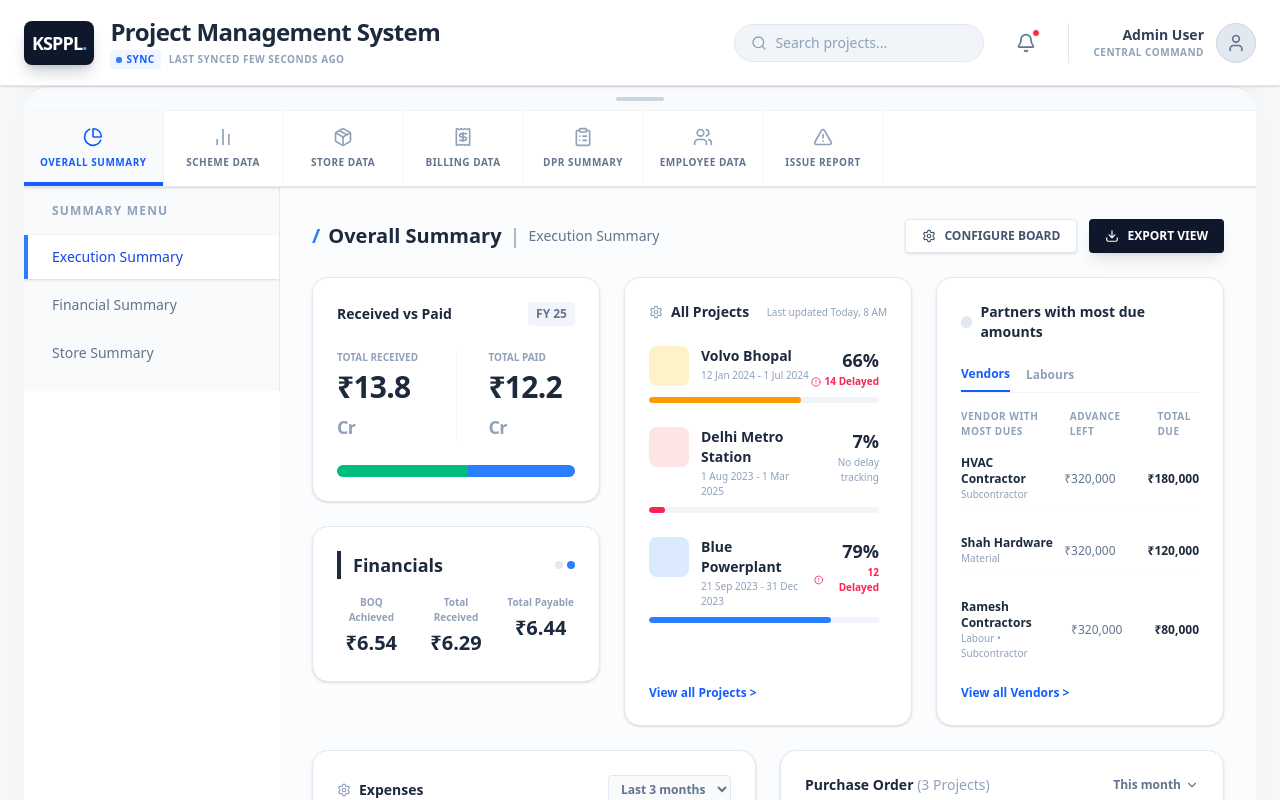
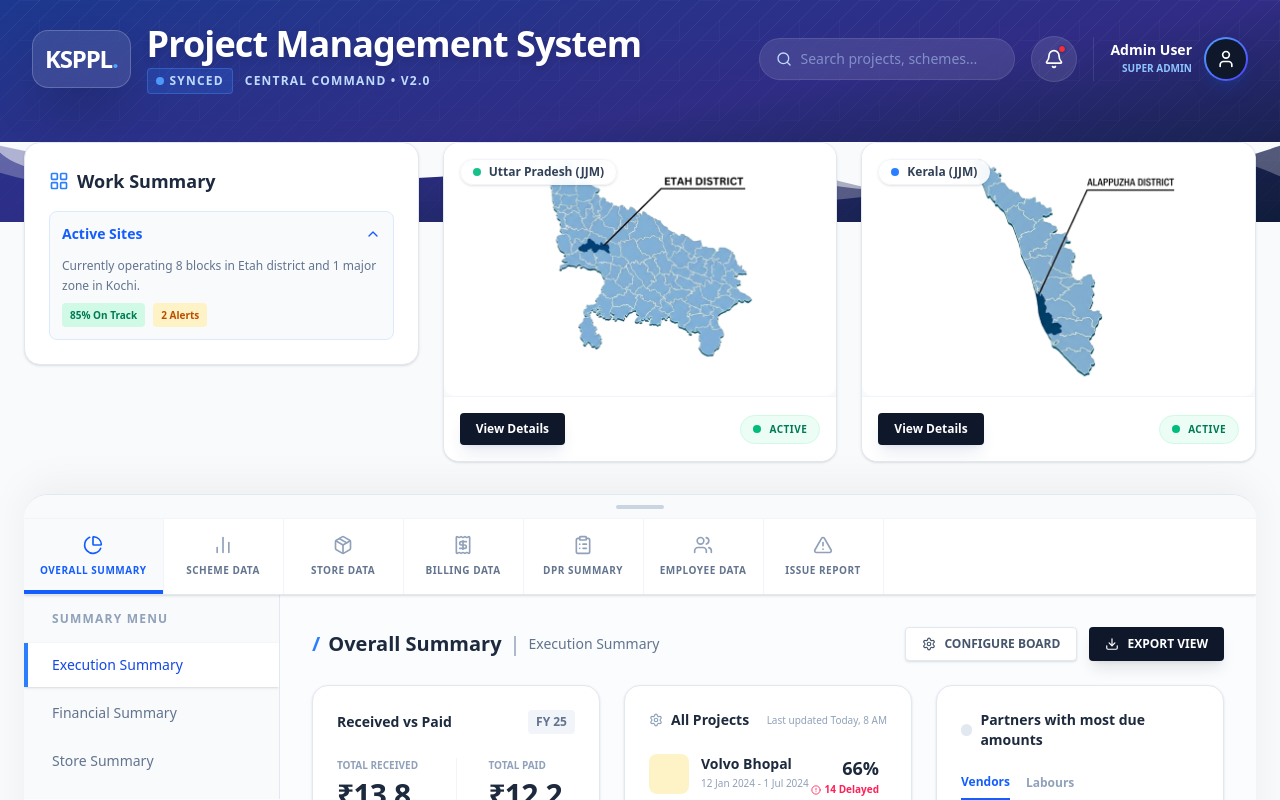
Before and after one commit to sandeepksp-prog/DPRAPP, a Next.js app: page /admin in a window 1280 px wide. Shown: the top 800 px of the page. Built offline with nearby package versions, Linux system fonts and the light colour scheme.

Commit message:
style: Aesthetic Overhaul - Wavy Hero & Deep Blue Header

```diff
--- a/src/app/admin/page.tsx
+++ b/src/app/admin/page.tsx
@@ -5,6 +5,7 @@ import { motion, AnimatePresence } from "framer-motion";
 import { LayoutGrid, ChevronDown, Search, Bell, User, Settings, Download } from "lucide-react";
 import UPMapSVG from "@/components/landing/UPMapSVG";
 import KeralaMapSVG from "@/components/landing/KeralaMapSVG";
+import AdminHero from "@/components/admin/AdminHero";
 
 // Navigation Components
 import AdminNavigation, { ERP_TABS } from "@/components/admin/navigation/AdminNavigation";
@@ -81,62 +82,20 @@ export default function AdminDashboard() {
     return (
         <div className="min-h-screen bg-slate-50 font-sans text-slate-800 selection:bg-blue-100 flex flex-col">
 
-            {/* HEADER */}
-            <header className="bg-white border-b border-slate-200 sticky top-0 z-50 px-6 py-4 flex items-center justify-between shadow-sm">
-                <div className="flex items-center gap-4">
-                    <div className="bg-slate-900 text-white p-2 rounded-lg font-black text-lg tracking-tighter shadow-lg shadow-slate-900/20">
-                        KSPPL<span className="text-blue-400">.</span>
-                    </div>
-                    <div className="hidden sm:block">
-                        <h1 className="text-2xl font-black text-slate-800 tracking-tight">Project Management System</h1>
-                        <div className="flex items-center gap-2 text-[10px] font-bold text-slate-400 uppercase tracking-wider mt-0.5">
-                            <span className="bg-blue-50 text-blue-600 px-1.5 py-0.5 rounded flex items-center gap-1">
-                                <span className="relative flex h-1.5 w-1.5">
-                                    <span className="animate-ping absolute inline-flex h-full w-full rounded-full bg-blue-400 opacity-75"></span>
-                                    <span className="relative inline-flex rounded-full h-1.5 w-1.5 bg-blue-500"></span>
-                                </span>
-                                SYNC
-                            </span>
-                            Last synced few seconds ago
-                        </div>
-                    </div>
-                </div>
+            {/* NEW HERO HEADER */}
+            <AdminHero />
 
-                <div className="flex items-center gap-6">
-                    <div className="hidden md:flex items-center bg-slate-100 px-4 py-2 rounded-full border border-slate-200 focus-within:border-blue-500 focus-within:ring-2 ring-blue-500/10 transition-all">
-                        <Search size={16} className="text-slate-400" />
-                        <input type="text" placeholder="Search projects..." className="bg-transparent border-none outline-none text-sm ml-2 w-48 placeholder:text-slate-400 font-medium" />
-                    </div>
-                    <button className="relative p-2 text-slate-500 hover:text-blue-600 transition-colors">
-                        <Bell size={20} />
-                        <span className="absolute top-1 right-1 w-2 h-2 bg-red-500 rounded-full border border-white"></span>
-                    </button>
-                    <div className="flex items-center gap-3 pl-6 border-l border-slate-200">
-                        <div className="text-right hidden sm:block">
-                            <p className="text-sm font-bold text-slate-700">Admin User</p>
-                            <p className="text-[10px] uppercase font-bold text-slate-400 tracking-wider">Central Command</p>
-                        </div>
-                        <div className="w-10 h-10 bg-slate-200 rounded-full flex items-center justify-center text-slate-500 border border-slate-300">
-                            <User size={20} />
-                        </div>
-                    </div>
-                </div>
-            </header>
+            <main className="flex-1 relative overflow-visible flex flex-col -mt-20 z-20">
 
-            <main className="flex-1 relative overflow-hidden flex flex-col">
-
-                {/* TOP SECTION: SUMMARY & MAP CARDS */}
+                {/* TOP SECTION: SUMMARY & MAP CARDS (Overlapping Hero) */}
                 <motion.div
-                    className="px-6 grid grid-cols-1 lg:grid-cols-12 gap-6"
+                    className="px-6 grid grid-cols-1 lg:grid-cols-12 gap-6 mb-8"
                     animate={{
-                        height: isGridExpanded ? "0px" : "auto",
-                        opacity: isGridExpanded ? 0 : 1,
-                        marginBottom: isGridExpanded ? 0 : 24,
-                        paddingTop: isGridExpanded ? 0 : 24,
-                        paddingBottom: isGridExpanded ? 0 : 24
+                        height: isGridExpanded ? "auto" : "0px",
+                        opacity: isGridExpanded ? 1 : 0,
+                        scale: isGridExpanded ? 1 : 0.95
                     }}
-                    transition={{ duration: 0.5, ease: "easeInOut" }}
-                    style={{ overflow: 'hidden' }}
+                    transition={{ duration: 0.5, ease: "backOut" }}
                 >
                     {/* LEFT: WORK SUMMARY */}
                     <div className="lg:col-span-4 space-y-4">
--- /dev/null
+++ b/src/components/admin/AdminHero.tsx
@@ -0,0 +1,96 @@
+"use client";
+
+import React from "react";
+import { Search, Bell, User } from "lucide-react";
+
+export default function AdminHero() {
+    return (
+        <div className="relative bg-gradient-to-br from-blue-900 via-indigo-900 to-slate-900 pt-6 pb-32 overflow-hidden">
+
+            {/* BACKGROUND TEXTURE / IMAGE OVERLAY */}
+            <div className="absolute inset-0 opacity-20 pointer-events-none">
+                {/* Fallback Abstract Construction Pattern if Image Generation Fails */}
+                <svg className="w-full h-full" xmlns="http://www.w3.org/2000/svg">
+                    <defs>
+                        <pattern id="cons-pattern" width="40" height="40" patternUnits="userSpaceOnUse">
+                            <path d="M0 40L40 0H20L0 20M40 40V20L20 40" stroke="white" strokeWidth="1" fill="none" opacity="0.3" />
+                        </pattern>
+                    </defs>
+                    <rect width="100%" height="100%" fill="url(#cons-pattern)" />
+                </svg>
+                <div className="absolute inset-0 bg-gradient-to-t from-blue-900/80 to-transparent"></div>
+            </div>
+
+            {/* CONTENT CONTAINER */}
+            <div className="relative z-10 px-6 md:px-8 max-w-[1920px] mx-auto">
+                <div className="flex flex-col md:flex-row justify-between items-start md:items-center gap-6">
+
+                    {/* LEFT: BRANDING */}
+                    <div className="flex items-center gap-4">
+                        <div className="bg-white/10 backdrop-blur-md text-white p-3 rounded-2xl font-black text-2xl tracking-tighter border border-white/20 shadow-2xl">
+                            KSPPL<span className="text-blue-400">.</span>
+                        </div>
+                        <div>
+                            <h1 className="text-3xl md:text-4xl font-black text-white tracking-tight drop-shadow-md">
+                                Project Management System
+                            </h1>
+                            <div className="flex items-center gap-3 text-xs font-bold text-blue-200 uppercase tracking-widest mt-1">
+                                <span className="flex items-center gap-1.5 bg-blue-500/20 px-2 py-1 rounded border border-blue-400/30">
+                                    <span className="w-2 h-2 rounded-full bg-blue-400 animate-pulse"></span>
+                                    SYNCED
+                                </span>
+                                <span>Central Command • v2.0</span>
+                            </div>
+                        </div>
+                    </div>
+
+                    {/* RIGHT: GLOBAL TOOLS */}
+                    <div className="flex items-center gap-4 w-full md:w-auto">
+                        {/* SEARCH */}
+                        <div className="flex-1 md:flex-none relative group">
+                            <div className="absolute inset-0 bg-blue-400/20 rounded-full blur-md opacity-0 group-hover:opacity-100 transition-opacity"></div>
+                            <div className="relative flex items-center bg-white/10 backdrop-blur-md px-4 py-2.5 rounded-full border border-white/10 focus-within:bg-white/20 focus-within:border-white/30 transition-all w-full md:w-64">
+                                <Search size={18} className="text-blue-200" />
+                                <input
+                                    type="text"
+                                    placeholder="Search projects, schemes..."
+                                    className="bg-transparent border-none outline-none text-sm ml-2 w-full text-white placeholder:text-blue-200/50 font-medium"
+                                />
+                            </div>
+                        </div>
+
+                        {/* NOTIFICATIONS */}
+                        <button className="relative p-3 bg-white/10 rounded-full hover:bg-white/20 transition-colors border border-white/10 text-white group">
+                            <Bell size={20} />
+                            <span className="absolute top-2 right-2.5 w-2 h-2 bg-red-500 rounded-full border border-blue-900 shadow-sm group-hover:scale-110 transition-transform"></span>
+                        </button>
+
+                        {/* USER PROFILE */}
+                        <div className="flex items-center gap-3 pl-4 border-l border-white/10">
+                            <div className="text-right hidden lg:block">
+                                <p className="text-sm font-bold text-white leading-none">Admin User</p>
+                                <p className="text-[10px] text-blue-300 font-bold uppercase mt-1">Super Admin</p>
+                            </div>
+                            <div className="w-11 h-11 rounded-full bg-gradient-to-br from-blue-400 to-indigo-600 p-0.5 shadow-lg shadow-blue-900/50">
+                                <div className="w-full h-full rounded-full bg-slate-900 flex items-center justify-center text-white border-2 border-transparent">
+                                    <User size={20} />
+                                </div>
+                            </div>
+                        </div>
+                    </div>
+                </div>
+
+                {/* HERO STATS OVERLAY (Optional - can be added here if needed to sit on background) */}
+            </div>
+
+            {/* WAVY BOTTOM SHAPE */}
+            <div className="absolute bottom-0 left-0 right-0 w-full overflow-hidden leading-[0]">
+                <svg className="relative block w-[calc(100%+1.3px)] h-[80px]" data-name="Layer 1" xmlns="http://www.w3.org/2000/svg" viewBox="0 0 1200 120" preserveAspectRatio="none">
+                    <path d="M0,0V46.29c47.79,22.2,103.59,32.17,158,28,70.36-5.37,136.33-33.31,206.8-37.5C438.64,32.43,512.34,53.67,583,72.05c69.27,18,138.3,24.88,209.4,13.08,36.15-6,69.85-17.84,104.45-29.34C989.49,25,1113-14.29,1200,52.47V0Z" opacity=".25" className="fill-white"></path>
+                    <path d="M0,0V15.81C13,36.92,47.64,50.79,98.28,60.47c94,17.94,220.69-24,310-74.47,81.44-46.06,177.36-9.76,211.39,3.77,53.25,21.19,101.44,57.14,142.34,70.63,49.88,16.45,108.33,14.65,160.28,12.75,23.16-.84,47.19-2.31,70.92-2.18,52.23.27,91.86,9.16,133.51,21.94,16.51,5.07,31.7,11.23,43.28,18.09V0Z" opacity=".5" className="fill-white"></path>
+                    <path d="M0,0V5.63C149.93,59,314.09,71.32,475.83,42.57c43-7.64,84.23-20.12,127.61-26.46,59-8.63,112.48,12.24,165.56,35.4C827.93,77.22,886,95.24,951.2,90c86.53-7,172.46-45.71,248.8-84.81V0Z" className="fill-slate-50"></path>
+                </svg>
+            </div>
+        </div>
+    );
+}
```
